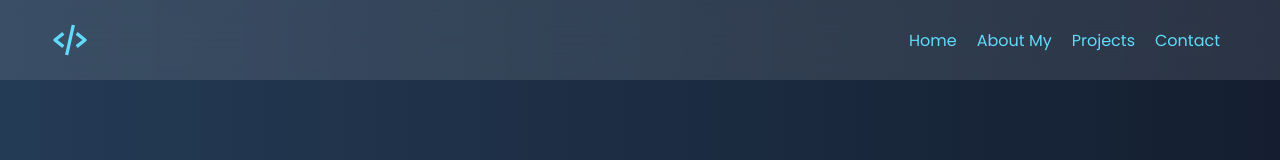
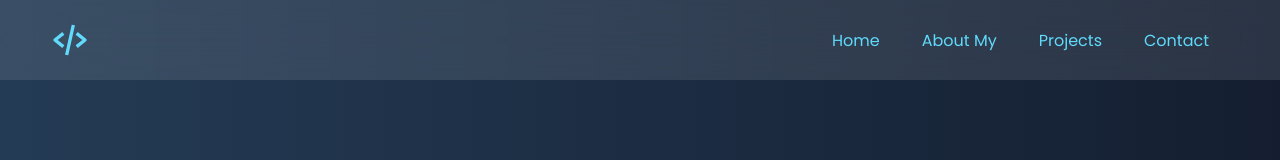
Before and after one commit to Pedrogj/portfolio, a React (Create React App) app: page / in a window 1280 px wide. Shown: the top 160 px of the page. Built offline with nearby package versions, Linux system fonts and the light colour scheme.

Commit message:
add navMobile

```diff
--- a/package.json
+++ b/package.json
@@ -13,6 +13,7 @@
     "react-icons": "^4.3.1",
     "react-router-dom": "^6.3.0",
     "react-scripts": "5.0.1",
+    "react-scroll": "^1.8.7",
     "react-toastify": "^9.0.3",
     "styled-components": "^5.3.5",
     "web-vitals": "^2.1.4"
--- /dev/null
+++ b/src/components/navMobile/NavMobile.js
@@ -0,0 +1,34 @@
+import {
+  NavContainer,
+  CloseIcon,
+  Icon,
+  NavMenu,
+  NavMobileLink,
+  NavWrapper,
+} from "./NavMobileStyle";
+
+export const NavMobile = ({ toggle, isOpen }) => {
+  return (
+    <NavContainer isOpen={isOpen} onClick={toggle}>
+      <Icon onClick={toggle}>
+        <CloseIcon />
+      </Icon>
+      <NavWrapper>
+        <NavMenu>
+          <NavMobileLink to="home" onClick={toggle}>
+            Home
+          </NavMobileLink>
+          <NavMobileLink to="about" onClick={toggle}>
+            About My
+          </NavMobileLink>
+          <NavMobileLink to="projects" onClick={toggle}>
+            Projects
+          </NavMobileLink>
+          <NavMobileLink to="contact" onClick={toggle}>
+            Contact
+          </NavMobileLink>
+        </NavMenu>
+      </NavWrapper>
+    </NavContainer>
+  );
+};
--- /dev/null
+++ b/src/components/navMobile/NavMobileStyle.js
@@ -0,0 +1,64 @@
+import styled from "styled-components";
+import { Link as LinkS } from "react-scroll";
+import { FaTimes } from "react-icons/fa";
+
+export const NavContainer = styled.aside`
+  display: grid;
+  position: fixed;
+  z-index: 999;
+  width: 100%;
+  height: 100%;
+  background: #141e30;
+  background: -webkit-linear-gradient(to right, #243b55, #141e30);
+  background: linear-gradient(to right, #243b55, #141e30);
+  align-items: center;
+  top: 0;
+  left: 0;
+  transition: 0.3s ease-in-out;
+  opacity: ${({ isOpen }) => (isOpen ? "100%" : "0")};
+  top: ${({ isOpen }) => (isOpen ? "0" : "-100%")};
+`;
+
+export const Icon = styled.div`
+  position: absolute;
+  top: 1.2rem;
+  right: 1.5rem;
+  background: transparent;
+  font-size: 2rem;
+  cursor: pointer;
+  outline: none;
+`;
+
+export const CloseIcon = styled(FaTimes)`
+  color: #61dafb;
+`;
+
+export const NavWrapper = styled.div`
+  color: #fff;
+`;
+
+export const NavMenu = styled.ul`
+  display: grid;
+  grid-template-columns: 1fr;
+  grid-template-rows: repeat(6, 80px);
+  text-align: center;
+  @media (max-width: 480px) {
+    grid-template-rows: repeat(6, 60px);
+  }
+`;
+
+export const NavMobileLink = styled(LinkS)`
+  display: flex;
+  align-items: center;
+  justify-content: center;
+  font-size: 1.5rem;
+  text-decoration: none;
+  list-style: none;
+  transition: 0.2s ease-in-out;
+  color: #61dafb;
+  cursor: pointer;
+  &:hover {
+    color: #c2c2d6;
+    transition: 0.2s ease-in-out;
+  }
+`;
--- a/src/components/navbar/Navbar.js
+++ b/src/components/navbar/Navbar.js
@@ -1,32 +1,35 @@
-import { Wrapper, IconConten, MenuContent, NavItem, Item } from "./NavbarStyle";
+import {
+  Wrapper,
+  IconConten,
+  MenuContent,
+  NavItem,
+  Item,
+  MobileIcon,
+} from "./NavbarStyle";
 import { BiCodeAlt } from "react-icons/bi";
+import { FaBars } from "react-icons/fa";
 
-export const Navbar = () => {
+export const Navbar = ({ toggle }) => {
   return (
     <Wrapper>
       <IconConten>
         <BiCodeAlt />
       </IconConten>
+      <MobileIcon onClick={toggle}>
+        <FaBars />
+      </MobileIcon>
       <MenuContent>
         <NavItem>
-          <a href="#header">
-            <Item>Home</Item>
-          </a>
+          <Item to="home">Home</Item>
         </NavItem>
         <NavItem>
-          <a href="#about">
-            <Item>About My</Item>
-          </a>
+          <Item to="about">About My</Item>
         </NavItem>
         <NavItem>
-          <a href="#projects">
-            <Item>Projects</Item>
-          </a>
+          <Item to="projects">Projects</Item>
         </NavItem>
         <NavItem>
-          <a href="#contact">
-            <Item>Contact</Item>
-          </a>
+          <Item to="contact">Contact</Item>
         </NavItem>
       </MenuContent>
     </Wrapper>
--- a/src/components/navbar/NavbarStyle.js
+++ b/src/components/navbar/NavbarStyle.js
@@ -1,4 +1,5 @@
 import styled from "styled-components";
+import { Link as LinkScroll } from "react-scroll";
 
 export const Wrapper = styled.div`
   background: rgba(255, 255, 255, 0.1);
@@ -25,9 +26,26 @@ export const IconConten = styled.div`
   font-size: 40px;
 `;
 
-export const MenuContent = styled.div`
+export const MobileIcon = styled.div`
+  display: none;
+  @media (max-width: 620px) {
+    display: block;
+    position: absolute;
+    margin-top: -7px;
+    top: 0;
+    right: 0;
+    transform: translate(-100%, 60%);
+    font-size: 1.8rem;
+    cursor: pointer;
+    color: #61dafb;
+  }
+`;
+
+export const MenuContent = styled.ul`
   display: flex;
   align-items: center;
+  list-style: none;
+  text-align: center;
   justify-content: space-between;
 
   @media (max-width: 620px) {
@@ -35,15 +53,22 @@ export const MenuContent = styled.div`
   }
 `;
 
-export const NavItem = styled.div`
-  padding: 10px;
+export const NavItem = styled.li`
+  padding: 5px;
 `;
 
-export const Item = styled.div`
+export const Item = styled(LinkScroll)`
   color: #61dafb;
-  transition: 0.3s;
+  display: flex;
+  align-items: center;
+  text-decoration: none;
+  padding: 0 1rem;
+  height: 100%;
+  cursor: pointer;
+  transition: 0.2s ease-in-out;
 
   :hover {
     color: #c2c2d6;
+    transition: 0.2s ease-in-out;
   }
 `;
--- a/src/routers/AppRouter.js
+++ b/src/routers/AppRouter.js
@@ -1,12 +1,20 @@
+import { useState } from "react";
 import { BrowserRouter, Routes, Route } from "react-router-dom";
 import { Navbar } from "../components/navbar/Navbar";
+import { NavMobile } from "../components/navMobile/NavMobile";
 import { ProjectId } from "../components/project_Id/ProjectId";
 import { Home } from "../pages/Home";
 
 export const AppRouter = () => {
+  const [isOpen, setIsOpen] = useState(false);
+
+  const toggle = () => {
+    setIsOpen(!isOpen);
+  };
   return (
     <BrowserRouter>
-      <Navbar />
+      <NavMobile isOpen={isOpen} toggle={toggle} />
+      <Navbar toggle={toggle} />
       <Routes>
         <Route path="/" element={<Home />} />
         <Route path="project/:id" element={<ProjectId />} />
```
Also changed, not shown: 2 other files (tests, documents, lock files or other folders).
